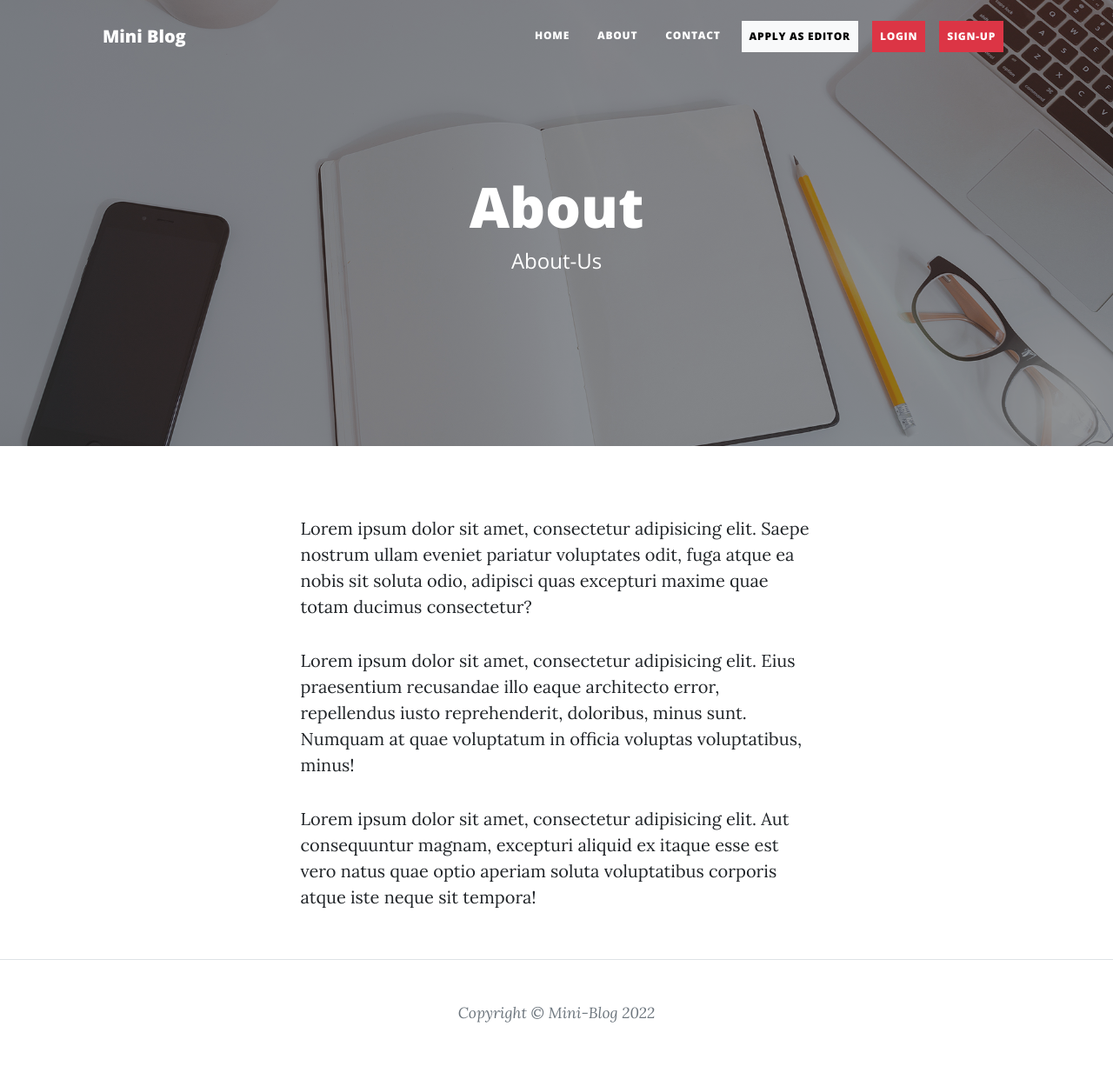
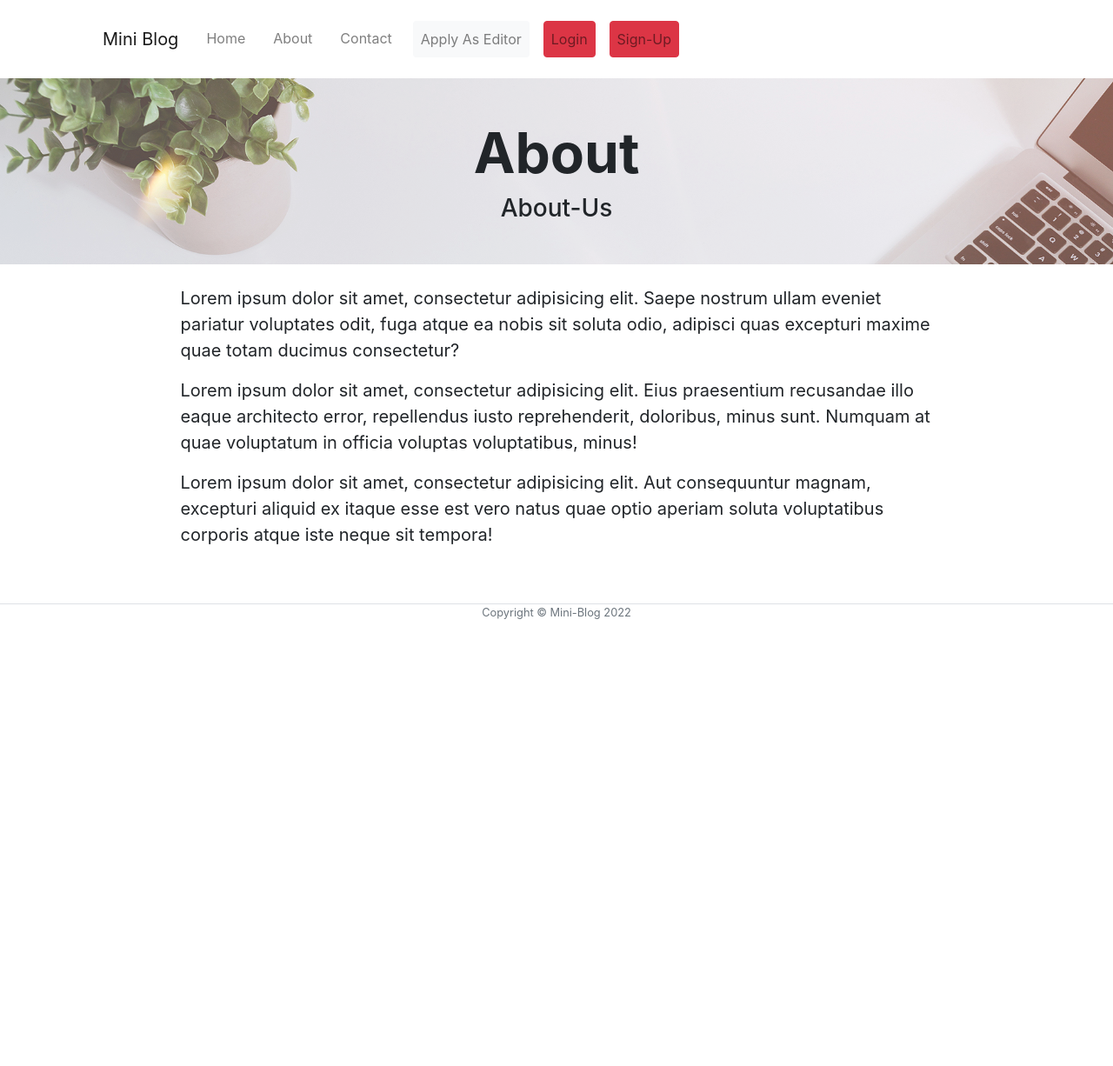
Before and after one commit to Mearg9812/New-Django-blog, a Django app: page /about/ in a window 1280 px wide. Shown: the whole page at 87% size. After the commit the page ends 712 px from the top, so only its background shows below. Run offline with Django 4.2, Linux system fonts and the light colour scheme; some libraries are stand-ins or nearby versions.

Commit message:
Mini Blog 2

```diff
--- a/templates/about.html
+++ b/templates/about.html
@@ -9,9 +9,9 @@
 {% block body %}
 {% include 'include/headtitle.html' with headtitle="About" headsubTitle="About-Us"  %}
 <main class="mb-4">
-    <div class="container px-4 px-lg-5">
+    <div class="container py-4 px-4 px-lg-5">
         <div class="row gx-4 gx-lg-5 justify-content-center">
-            <div class="col-md-10 col-lg-8 col-xl-7">
+            <div class="col-md-10">
                 <p>Lorem ipsum dolor sit amet, consectetur adipisicing elit. Saepe nostrum ullam eveniet pariatur
                     voluptates odit, fuga atque ea nobis sit soluta odio, adipisci quas excepturi maxime quae totam
                     ducimus consectetur?</p>
--- a/templates/applyform.html
+++ b/templates/applyform.html
@@ -7,7 +7,7 @@
 {% block body %}
 {% include 'include/headtitle.html' with headtitle="Editor Form" headsubTitle="Become an editor"  %}
 
-<div class="container mb-5">
+<div class="container mb-5 py-4 px-4 px-lg-5">
     <div class="row">
         <div class="col-lg-3 "></div>
         <div class="col-lg-6 ">
@@ -24,7 +24,7 @@
                             {% for fm in form %}
                             <div class="form-group row">
                                 {{fm.label_tag}}
-                                <div class="col-sm-1-12">
+                                <div class="col-md-12">
                                     {{fm}}
                                     <label class="text-danger"><small>{{fm.errors|striptags}}</small></label>
                                 </div>
--- a/templates/auth/login.html
+++ b/templates/auth/login.html
@@ -21,8 +21,8 @@
                         {% csrf_token %}
                         {% for fm in form %}
                         <div class="form-group row">
-                            <label for="inputName" class="col-sm-1-12 col-form-label">{{fm.label_tag}}</label>
-                            <div class="col-sm-1-12">
+                            <label for="inputName" class="col-md-12 col-form-label">{{fm.label_tag}}</label>
+                            <div class="col-md-12">
                                 {{fm}}
                                 <label class="text-danger"><small>{{fm.errors|striptags}}</small></label>
                             </div>
--- a/templates/auth/sign-up.html
+++ b/templates/auth/sign-up.html
@@ -23,8 +23,8 @@
                             {% csrf_token %}
                             {% for fm in form %}
                             <div class="form-group row">
-                                <label for="inputName" class="col-sm-1-12 col-form-label">{{fm.label_tag}}</label>
-                                <div class="col-sm-1-12">
+                                <label for="inputName" class="col-md-12 col-form-label">{{fm.label_tag}}</label>
+                                <div class="col-md-12">
                                     {{fm}}
                                     <label class="text-danger"><small>{{fm.errors|striptags}}</small></label>
                                 </div>
--- a/templates/contact.html
+++ b/templates/contact.html
@@ -7,9 +7,9 @@
 {% block body %}
 {% include 'include/headtitle.html' with headtitle="Contact-Us" headsubTitle=""  %}
 <main class="mb-4">
-    <div class="container px-4 px-lg-5">
+    <div class="container py-4 px-4 px-lg-5">
         <div class="row gx-4 gx-lg-5 justify-content-center">
-            <div class="col-md-10 col-lg-8 col-xl-7">
+            <div class="col-md-10">
                 <p>Want to get in touch? Fill out the form below to send me a message and I will get back to you as soon
                     as possible!</p>
                 <div class="my-5">
--- a/templates/editor/auth/login.html
+++ b/templates/editor/auth/login.html
@@ -35,8 +35,8 @@
                             {% csrf_token %}
                             {% for fm in form %}
                             <div class="form-group row">
-                                <label for="inputName" class="col-sm-1-12 col-form-label">{{fm.label_tag}}</label>
-                                <div class="col-sm-1-12">
+                                <label for="inputName" class="col-md-12 col-form-label">{{fm.label_tag}}</label>
+                                <div class="col-md-12">
                                     {{fm}}
                                     <label class="text-danger"><small>{{fm.errors|striptags}}</small></label>
                                 </div>
--- a/templates/include/headtitle.html
+++ b/templates/include/headtitle.html
@@ -4,14 +4,14 @@
         font-size: 4rem !important;
     }
 </style>
-<header class="masthead" style="background-image: url('{% get_static_prefix %}assets/img/home-bg.jpg')">
+<header class="masthead py-5">
     <div class="container position-relative px-4 px-lg-5">
         <div class="row gx-4 gx-lg-5 justify-content-center">
-            <div class="col-md-10 col-lg-8 col-xl-7">
-                <div class="site-heading">
-                    <h1>{{headtitle}}</h1>
+            <div class="col-md-8">
+                <div class="site-heading text-center">
+                    <h1 class="font-weight-bold">{{headtitle}}</h1>
                     {% if headsubTitle %}
-                    <span class="subheading">{{headsubTitle}}</span>
+                    <span class="subheading h3">{{headsubTitle}}</span>
                     {% endif %}
                 </div>
             </div>
--- a/templates/index.html
+++ b/templates/index.html
@@ -6,9 +6,9 @@
 
 {% block body %}
 {% include 'include/headtitle.html' with headtitle="Mini-Blog" headsubTitle=""  %}
-<div class="container px-4 px-lg-5">
+<div class="container py-4 px-4 px-lg-5">
     <div class="row gx-4 gx-lg-5 justify-content-center">
-        <div class="col-md-10 col-lg-8 col-xl-7">
+        <div class="col-md-10">
 
             {% for blog in blogs %}
             <div class="post-preview">
--- a/templates/layout/main.html
+++ b/templates/layout/main.html
@@ -19,8 +19,33 @@
         href="https://fonts.googleapis.com/css?family=Open+Sans:300italic,400italic,600italic,700italic,800italic,400,300,600,700,800"
         rel="stylesheet" type="text/css" />
     <!-- Core theme CSS (includes Bootstrap)-->
-    <link href="{% get_static_prefix %}css/styles.css" rel="stylesheet" />
+    <link rel="stylesheet" href="https://cdn.jsdelivr.net/npm/bootstrap@4.0.0/dist/css/bootstrap.min.css"
+        crossorigin="anonymous">
 </head>
+<style>
+    .masthead {
+        position: relative;
+        display: flex;
+        align-items: center;
+        justify-content: center;
+    }
+
+    .masthead::before {
+        content: "";
+        background-image: url('/static/assets/img/home-bg.jpg');
+        background-size: cover;
+        position: absolute;
+        top: 0px;
+        right: 0px;
+        bottom: 0px;
+        left: 0px;
+        opacity: 0.75;
+    }
+
+    .container p {
+        font-size: 20px;
+    }
+</style>
 
 <body>
     {% include 'include/header.html' %}
@@ -31,10 +56,10 @@
 
 
     {% include 'include/footer.html' %}
-    <!-- Bootstrap core JS-->
-    <script src="https://cdn.jsdelivr.net/npm/bootstrap@5.1.3/dist/js/bootstrap.bundle.min.js"></script>
-    <!-- Core theme JS-->
-    <script src="{% get_static_prefix %}js/scripts.js"></script>
+    <script src="https://code.jquery.com/jquery-3.2.1.slim.min.js" crossorigin="anonymous"></script>
+    <script src="https://cdn.jsdelivr.net/npm/popper.js@1.12.9/dist/umd/popper.min.js" crossorigin="anonymous"></script>
+    <script src="https://cdn.jsdelivr.net/npm/bootstrap@4.0.0/dist/js/bootstrap.min.js" crossorigin="anonymous">
+    </script>
 </body>
 
 </html>
```
Also changed, not shown: db.sqlite3.
